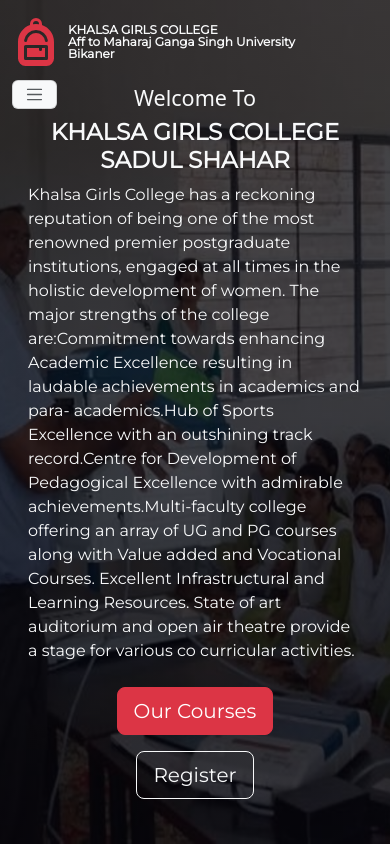
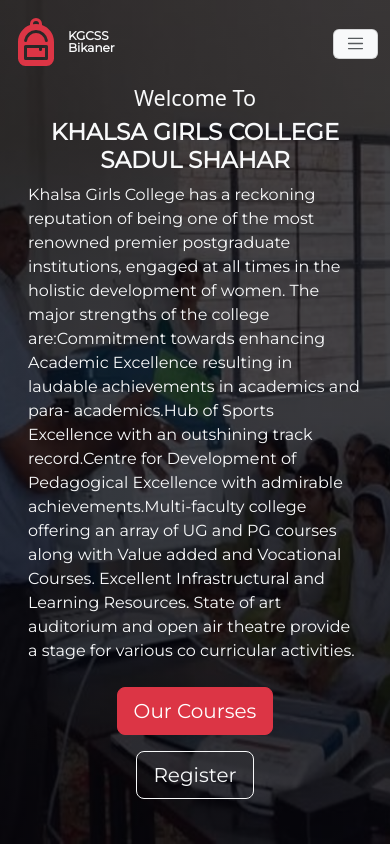
Before and after one commit to yeswanthik/collegewebsite, a React (Create React App) app: page / in a window 390 px wide. Shown: the top 844 px of the page. Built offline with nearby package versions, Linux system fonts and the light colour scheme.

Commit message:
screen fix

```diff
--- a/src/components/Navbar/Navbar.jsx
+++ b/src/components/Navbar/Navbar.jsx
@@ -13,13 +13,24 @@
             <path d="M5 13v-3h4v.5a.5.5 0 0 0 1 0V10h1v3z"/>
             <path d="M6 2v.341C3.67 3.165 2 5.388 2 8v5.5A2.5 2.5 0 0 0 4.5 16h7a2.5 2.5 0 0 0 2.5-2.5V8a6.002 6.002 0 0 0-4-5.659V2a2 2 0 1 0-4 0m2-1a1 1 0 0 1 1 1v.083a6.04 6.04 0 0 0-2 0V2a1 1 0 0 1 1-1m0 3a4 4 0 0 1 3.96 3.43.5.5 0 1 1-.99.14 3 3 0 0 0-5.94 0 .5.5 0 1 1-.99-.14A4 4 0 0 1 8 4M4.5 9h7a.5.5 0 0 1 .5.5v4a.5.5 0 0 1-.5.5h-7a.5.5 0 0 1-.5-.5v-4a.5.5 0 0 1 .5-.5"/>
           </svg>
-          <span className='mx-2 text-light lh-1 fw-semibold'>
+
+          <span className='mx-2 text-light lh-1 fw-semibold d-block d-sm-none'>
+          KGCSS
+
+            <br></br>
+            <span >Bikaner</span>
+          </span>
+
+
+          <span className='mx-2 text-light lh-1 fw-semibold d-none d-sm-block'>
           KHALSA GIRLS COLLEGE
             <br ></br>
             <span >Aff to Maharaj Ganga Singh University</span>
             <br></br>
             <span >Bikaner</span>
           </span>
+
+
         </Link>
       </Navbar.Brand>
       <Navbar.Toggle aria-controls='basic-navbar-nav' className='bg-light'style={{ fontSize: '0.8rem',marginTop: '0.25rem' }}                 />
```
